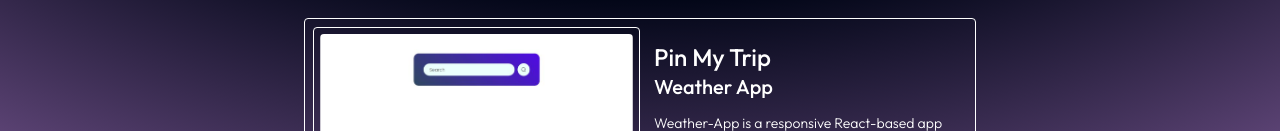
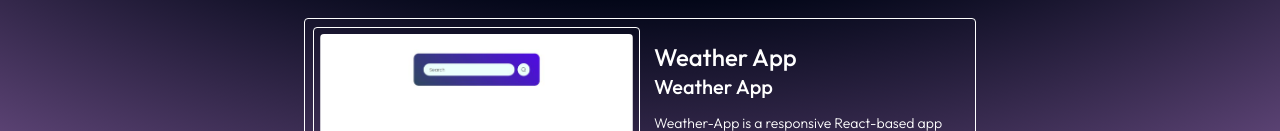
Before and after one commit to vatsaltalaviya/Portfolio, a React (Vite) app: page /project in a window 1280 px wide. Shown: the part 641-772 px from the top of the page. Built offline with nearby package versions, Linux system fonts and the light colour scheme.

Commit message:
small change

```diff
--- a/src/pages/Project.jsx
+++ b/src/pages/Project.jsx
@@ -22,7 +22,7 @@ const Project = () => {
         desc:"Prescripto is a sleek healthcare frontend built with React and Tailwind CSS.It streamlines appointment booking and prescription viewing with a clean, user-friendly interface."
     },
     {
-        name: "Pin My Trip",
+        name: "Weather App",
         info:"Weather App",
         url: "https://weather-app-rosy-ten-69.vercel.app/",
         img: pro3,
```
